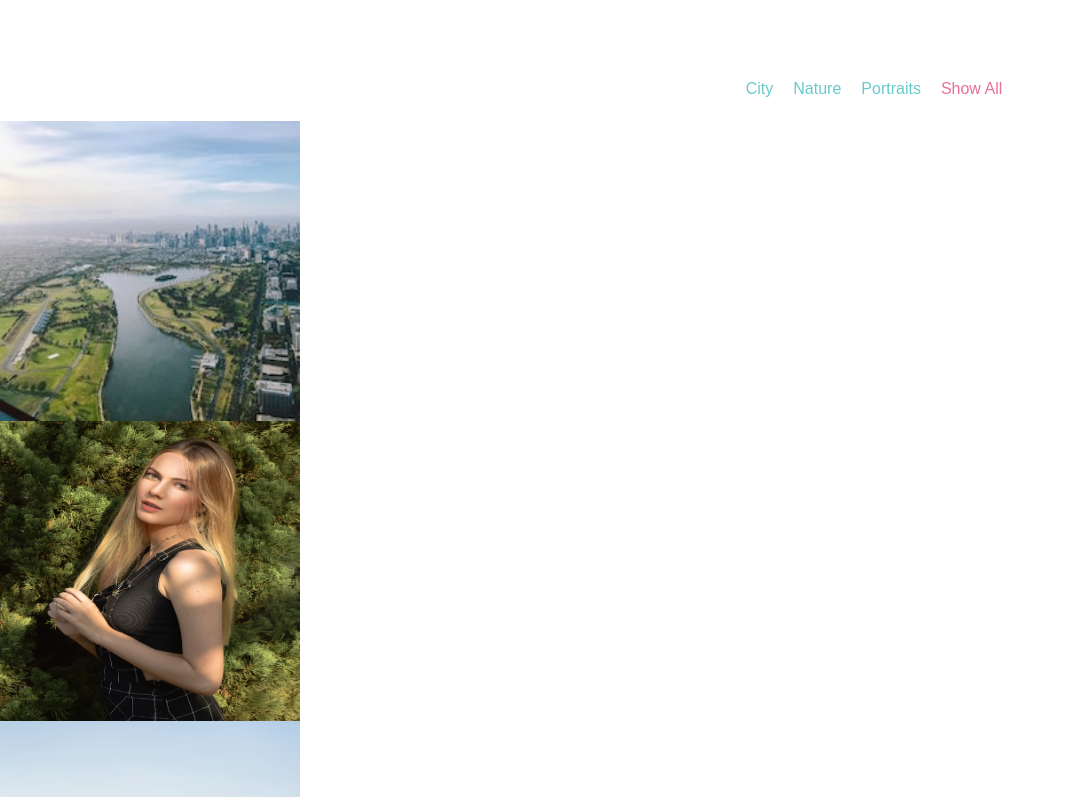
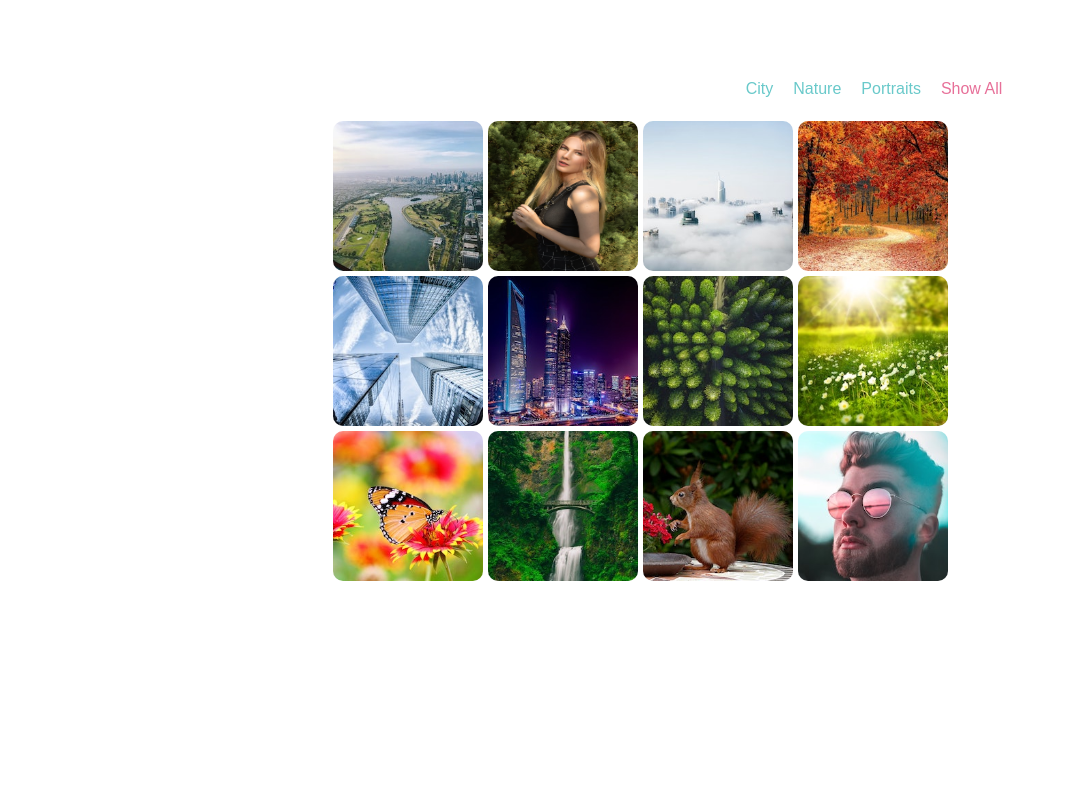
Before and after one commit to sanjaykumarsmrt/test, a plain HTML site: page index.html in a window 1280 px wide. Shown: the part 903-1700 px from the top of the page, without its empty margins (0-1065 px from the left). After the commit the page ends 1484 px from the top, so only its background shows below. Drawn offline with Linux system fonts and the light colour scheme.

Commit message:
Update style.css

```diff
--- a/style.css
+++ b/style.css
@@ -98,12 +98,20 @@ body{
 #part-three{
     margin-top: 20px;
     display: flex;
+    justify-content: center;
+}
 
+.image-wrap{
+    display: grid;
+    grid-template-columns: repeat(4, 1fr);
     align-items: center;
+    gap: 5px;
 }
+
 #part-three img{
-    height: 300px;
-    width: 300px;
+    height: 150px;
+    width: 150px;
+    border-radius: 10px;
 }
 
 @media (min-width: 250px) and (max-width: 900px){
@@ -132,5 +140,8 @@ body{
         margin-left: 10rem;
     }
 
+    .image-wrap{
+        grid-template-columns: repeat(2, 1fr);
+    }
 
 }
```
